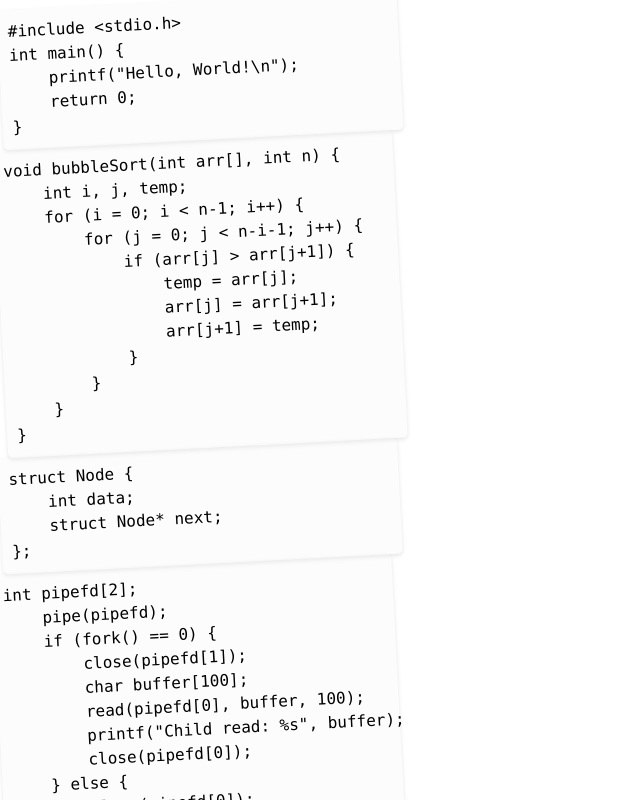
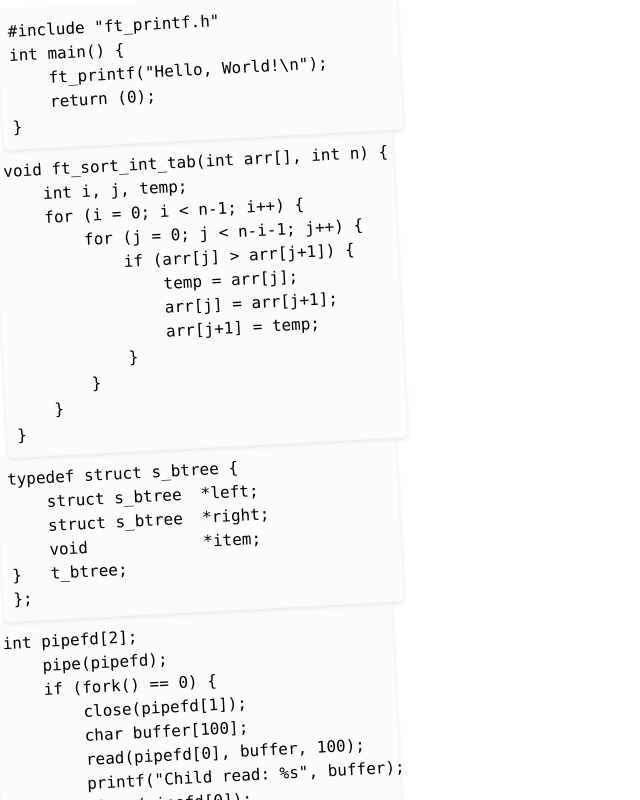
Before and after one commit to AllanDantas21/Grademe_front_end, a Next.js app: page / in a window 1280 px wide. Shown: the top 800 px of the page, without its empty margins (0-640 px from the left). Built offline with nearby package versions, Linux system fonts and the light colour scheme.

Commit message:
fix code snippets positions

```diff
--- a/src/components/CodeBackground.tsx
+++ b/src/components/CodeBackground.tsx
@@ -2,12 +2,12 @@ import React from 'react';
 
 const CodeBackground: React.FC = () => {
   const codeSnippets = [
-    `#include <stdio.h>
+    `#include "ft_printf.h"
 int main() {
-    printf("Hello, World!\\n");
-    return 0;
+    ft_printf("Hello, World!\\n");
+    return (0);
 }`,
-    `void bubbleSort(int arr[], int n) {
+    `void ft_sort_int_tab(int arr[], int n) {
     int i, j, temp;
     for (i = 0; i < n-1; i++) {
         for (j = 0; j < n-i-1; j++) {
@@ -19,9 +19,11 @@ int main() {
         }
     }
 }`,
-    `struct Node {
-    int data;
-    struct Node* next;
+    `typedef struct s_btree {
+	struct s_btree	*left;
+	struct s_btree	*right;
+	void			*item;
+}	t_btree;
 };`,
     `int pipefd[2];
     pipe(pipefd);
@@ -38,29 +40,39 @@ int main() {
     }`
   ];
 
+  const totalSnippets = codeSnippets.length;
+  const cols = Math.ceil(Math.sqrt(totalSnippets));
+  const rows = Math.ceil(totalSnippets / cols);
+
   return (
     <div className="code-background absolute inset-0 z-0 overflow-hidden opacity-10 pointer-events-none">
-      {codeSnippets.map((snippet, index) => (
-        <pre key={index} className={`code-snippet text-sm absolute ${getRandomPosition()}`}>
-          <code className="language-c">
-            {snippet}
-          </code>
-        </pre>
-      ))}
+      {codeSnippets.map((snippet, index) => {
+        const row = Math.floor(index / cols);
+        const col = index % cols;
+
+        const baseTop = (row * 100 / rows);
+        const baseLeft = (col * 100 / cols);
+
+        const offsetTop = Math.random() * 10 + 5;
+        const offsetLeft = Math.random() * 10 + 5;
+
+        const top = `${baseTop + offsetTop}%`;
+        const left = `${baseLeft + offsetLeft}%`;
+
+        return (
+          <pre
+            key={index}
+            className="code-snippet text-sm absolute"
+            style={{ top, left }}
+          >
+            <code className="language-c">
+              {snippet}
+            </code>
+          </pre>
+        );
+      })}
     </div>
   );
 };
 
-// Helper function to generate random positions
-const getRandomPosition = () => {
-  const positions = [
-    'top-10 left-1/4',
-    'bottom-20 right-10',
-    'top-1/3 right-1/4',
-    'bottom-1/4 left-10',
-    'top-1/2 left-1/3',
-  ];
-  return positions[Math.floor(Math.random() * positions.length)];
-};
-
 export default CodeBackground;
```
